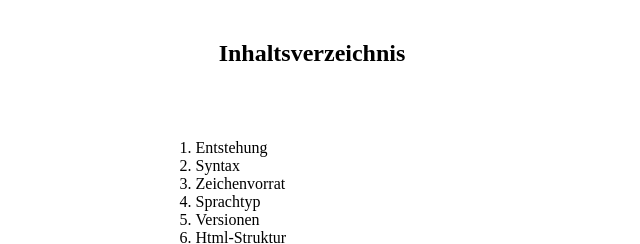
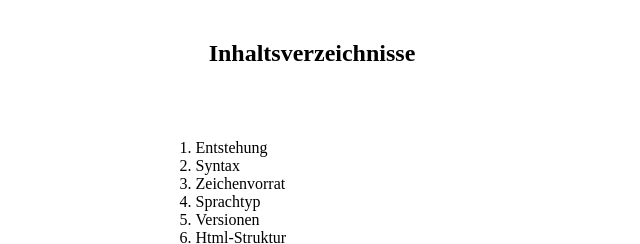
Before and after one commit to michaelsupercode/Lev1_2_html, a plain HTML site: page index.html in a window 1280 px wide. Shown: the top 244 px of the page, 328-968 px from the left. Drawn offline with Linux system fonts and the light colour scheme.

Commit message:
Update index.html

```diff
--- a/index.html
+++ b/index.html
@@ -11,7 +11,7 @@
 </head>
 
 <body>
-  <h2>Inhaltsverzeichnis</h2>
+  <h2>Inhaltsverzeichnisse</h2>
   <div class="basic">
   <ol>
     <li>Entstehung</li>
```
